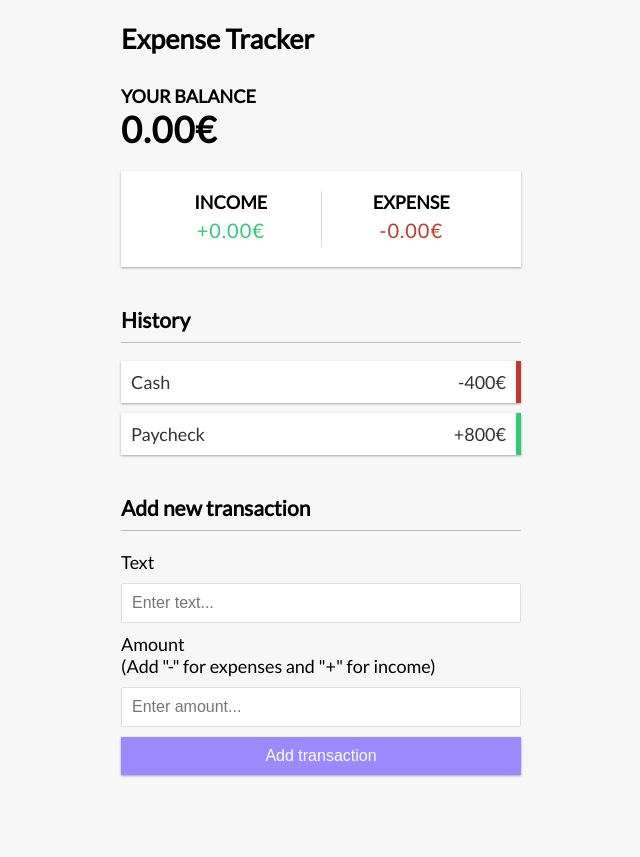
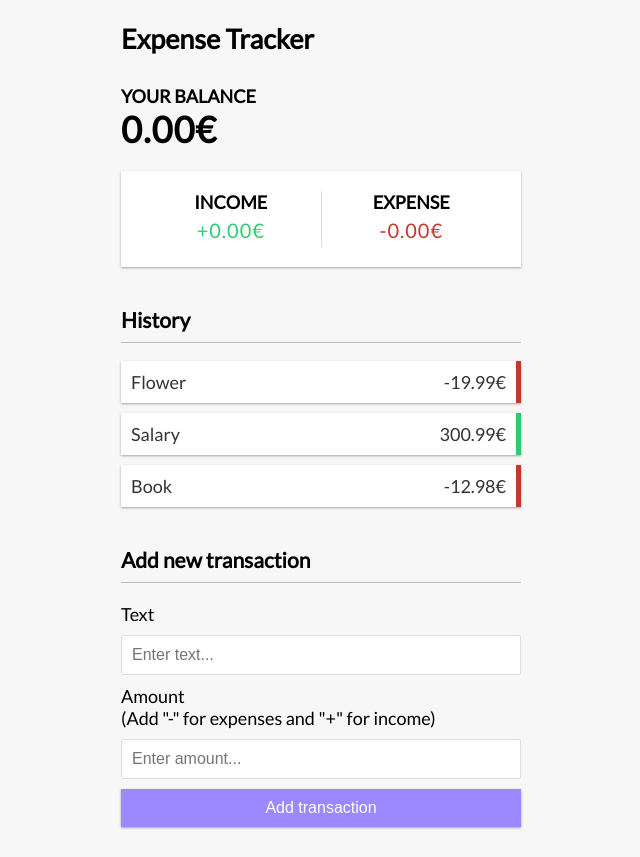
Before and after one commit to Moerca/Vue-ExpenseTracker, a Vue app: page / in a window 1280 px wide. Shown: the whole page, without its empty margins (319-959 px from the left). Before the commit the page ends 805 px from the top, so only its background shows below. Built offline with nearby package versions, Linux system fonts and the light colour scheme.

Commit message:
Adding Expenses

```diff
--- a/src/components/TransactionList.vue
+++ b/src/components/TransactionList.vue
@@ -1,11 +1,24 @@
 <template>
     <h3>History</h3>
         <ul id="list" class="list">
-            <li class="minus">
-                Cash <span>-400€</span><button class="delete-btn">x</button>
-            </li>
-            <li class="plus">
-                Paycheck <span>+800€</span><button class="delete-btn">x</button>
+            <li v-for="transaction in transactions"
+            :key="transaction.id" :class="transaction.amount < 0 ? 'minus' : 'plus'">
+            {{ transaction.text }} <span> {{transaction.amount}}€</span>
+            <button class="delete-btn">x</button>
             </li>
         </ul>
 </template>
+
+<script>
+    export default {
+        data() {
+            return {
+                transactions: [
+                    {id: 1, text: 'Flower', amount: -19.99},
+                    {id: 2, text: 'Salary', amount: +300.99},
+                    {id: 3, text: 'Book', amount: -12.98},
+                ],
+            };
+        },
+    };
+</script>
```
